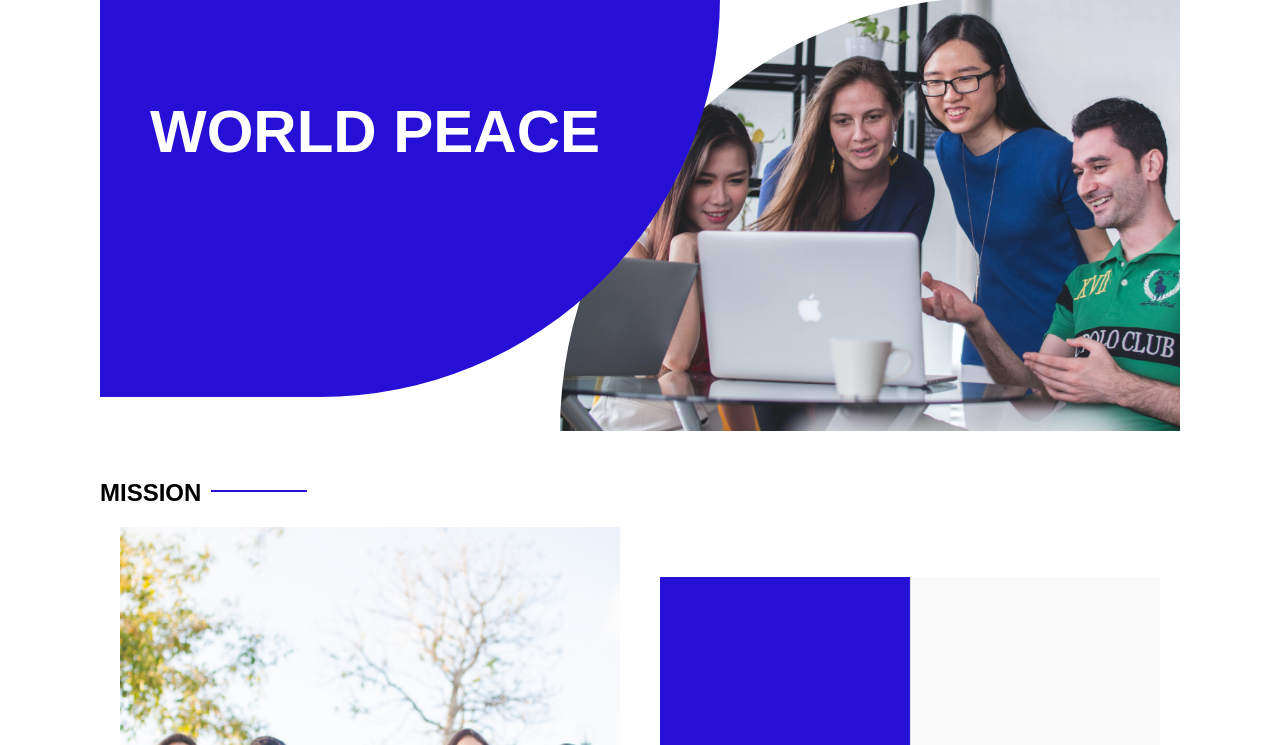
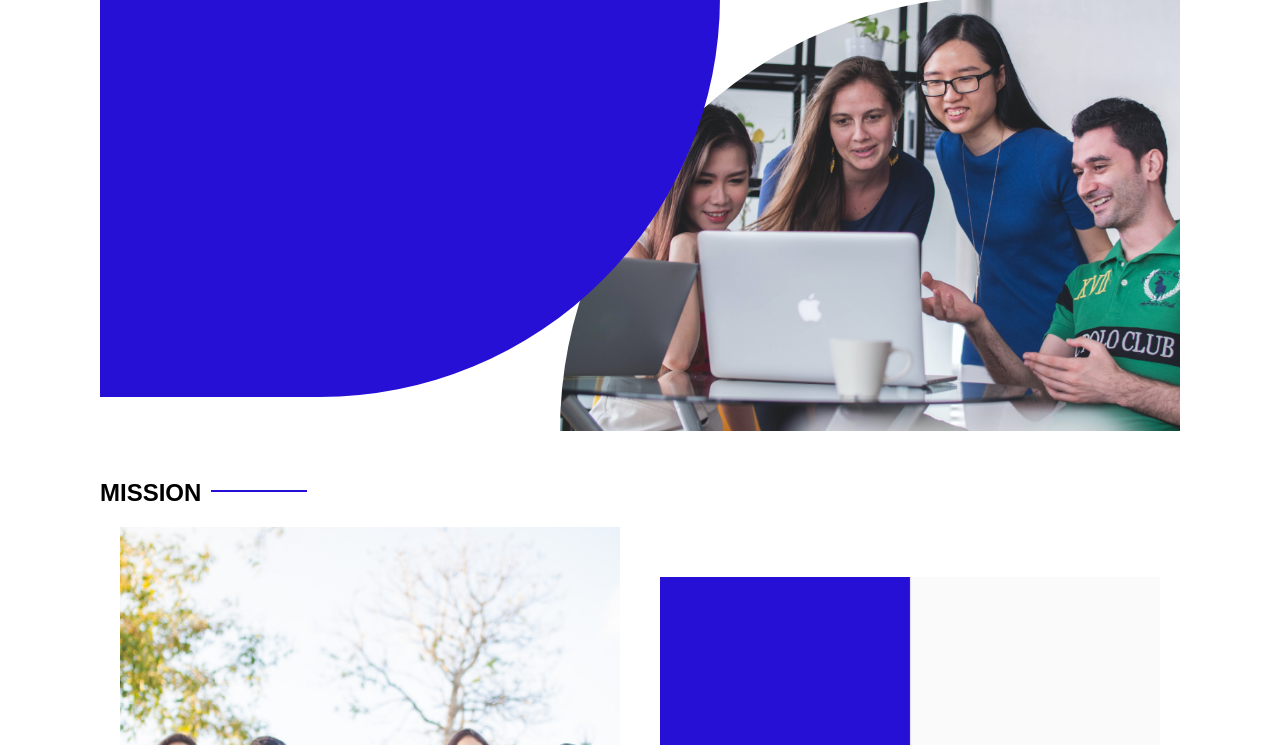
Before and after one commit to DaikiYatsumoto/test, a plain HTML site: page index.html in a window 1280 px wide. Shown: the part 55-800 px from the top of the page. Drawn offline with Linux system fonts and the light colour scheme; files whose address does not match are found by name.

Commit message:
タイトル変更

```diff
--- a/index.html
+++ b/index.html
@@ -61,7 +61,6 @@
             <!-- メインビジュアル -->
             <section id="main-visual">
                 <div id="main-message">
-                    <h1>WORLD PEACE</h1>
                 </div>
                 <img src="images/index/index-main.png" alt="PCの周りに集まる多国籍の仲間たち">
             </section>
```
